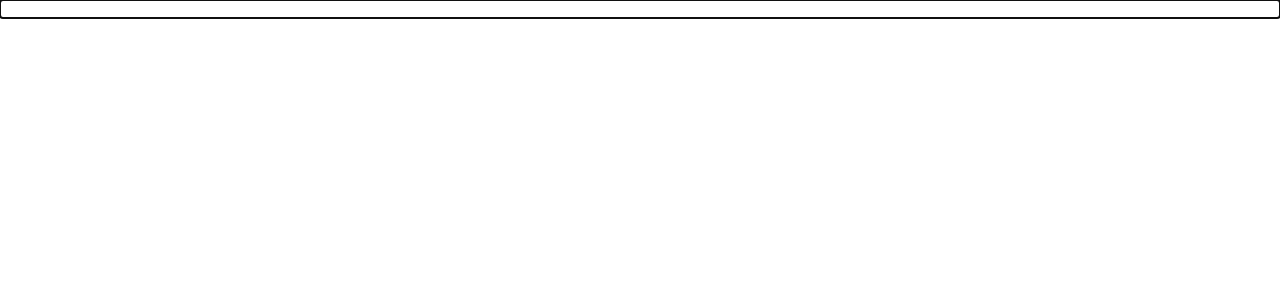
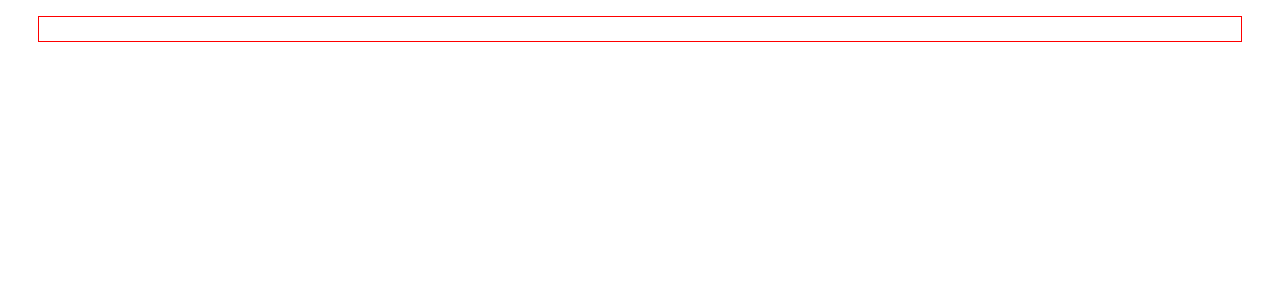
Before and after one commit to dkpark10/simple-editor, a Next.js app: page /test in a window 1280 px wide. Shown: the top 300 px of the page. Built offline with nearby package versions, Linux system fonts and the light colour scheme.

Commit message:
fix: 한글 중복입력 이슈 수정

```diff
--- a/package.json
+++ b/package.json
@@ -14,6 +14,7 @@
     "@types/react-dom": "18.2.6",
     "eslint": "8.44.0",
     "eslint-config-next": "13.4.9",
+    "lodash-es": "^4.17.21",
     "next": "13.4.9",
     "react": "18.2.0",
     "react-dom": "18.2.0",
@@ -21,6 +22,7 @@
     "uuid": "^9.0.0"
   },
   "devDependencies": {
+    "@types/lodash-es": "^4.17.7",
     "@types/uuid": "^9.0.2",
     "sass": "^1.63.6"
   }
--- a/src/pages/test.tsx
+++ b/src/pages/test.tsx
@@ -1,25 +1,118 @@
-import React, { useState, useRef, useEffect } from "react";
-import { setLastPosCaret } from "@/service";
+import React, { useEffect, useRef, useState } from "react";
+import {
+  setLastPosCaret,
+  getContentByMiddleEnter,
+  deleteMiddleContent,
+  getCaretPos,
+  setCaretPos,
+  checkEndCaretPos,
+  type ContentState,
+} from "@/service";
+import { v4 as uuidv4 } from "uuid";
+import styles from "@/styles/editor.module.scss";
 
-export default function EditorPage() {
-  const [content, setContent] = useState("");
+type KeyInput = 'Enter' | 'ArrowUp' | 'ArrowDown' | 'Backspace' | '';
 
-  const editorRef = useRef<HTMLDivElement | null>(null);
+export default function Editor() {
+  const [editorBlock, setEditorBlock] = useState<Array<ContentState>>([
+    {
+      id: 0,
+    },
+  ]);
+
+  const [currentRow, setCurrentRow] = useState(0);
+
+  const [lastKeyInput, setLastKeyInput] = useState<KeyInput>('');
+
+  const editorElementRef = useRef<Array<HTMLDivElement>>([]);
+
+  const contentTextRef = useRef<Array<string>>([]);
+
+  const onkeydown = (e: React.KeyboardEvent) => {
+    const isEndBlock = currentRow >= editorBlock.length - 1;
+
+    if (e.key === 'Enter') {
+      e.preventDefault();
+      if (isEndBlock) {
+        setCurrentRow(prev => prev + 1);
+        setEditorBlock((prev): Array<ContentState> => [
+          ...prev,
+          {
+            id: prev.length,
+          },
+        ]);
+        contentTextRef.current.push('');
+      } else {
+        const nextRow = currentRow + 1;
+        const { newBlockContent, blockContents } = getContentByMiddleEnter(
+          contentTextRef.current,
+          nextRow
+        );
+        contentTextRef.current = blockContents;
+        setEditorBlock(newBlockContent);
+        setCurrentRow(nextRow);
+      }
+
+      setLastKeyInput('Enter');
+    } else if (e.key === 'ArrowDown') {
+      /** @desc 끝이면 */
+      if (isEndBlock) return;
+
+      setCurrentRow(prev => prev + 1);
+      setLastKeyInput('ArrowDown');
+    } else if (e.key === 'ArrowUp') {
+      /** @desc 처음이면 */
+      if (currentRow <= 0) {
+        return;
+      }
+      setCurrentRow(prev => prev - 1);
+      setLastKeyInput('ArrowUp');
+    } else if(e.key === 'Backspace') {
+      if (contentTextRef.current[currentRow] === '' && currentRow >= 1) {
+        const nextRow = currentRow - 1;
+        const { newBlockContent, blockContents } = deleteMiddleContent(
+          contentTextRef.current,
+          currentRow
+        );
+
+        contentTextRef.current = blockContents;
+        setEditorBlock(newBlockContent);
+        setCurrentRow(nextRow);
+      }
+      setLastKeyInput('Backspace');
+    }
+  }
 
   const onInput = (e: React.KeyboardEvent<HTMLDivElement>) => {
-    setContent(e.currentTarget.textContent || '');
-  };
+    contentTextRef.current[currentRow] = e.currentTarget.textContent || "";
+  }
 
   useEffect(() => {
-    setLastPosCaret(editorRef.current);
-  })
+    editorElementRef.current[currentRow].focus();
+    if (lastKeyInput === 'Backspace') {
+      setTimeout(() => {
+        setLastPosCaret(editorElementRef.current[currentRow]);
+      }, 0);
+    }
+  }, [currentRow, lastKeyInput]);
 
   return (
-    <div
-      ref={editorRef}
-      onInput={onInput}
-      contentEditable
-      dangerouslySetInnerHTML={{ __html: content }}
-    />
+    <main className={styles["container"]}>
+      {editorBlock.map((block, idx) => (
+        <div
+          className={[styles['content'], block.id].join(' ')}
+          key={block.id}
+          contentEditable
+          ref={(element) => {
+            if (!element) return;
+            editorElementRef.current[idx] = element;
+          }}
+          onKeyDown={onkeydown}
+          onInput={onInput}
+          onFocus={() => setCurrentRow(idx)}
+          dangerouslySetInnerHTML={{ __html: contentTextRef.current[idx] }}
+        />
+      ))}
+    </main>
   );
 }
--- a/src/service/index.tsx
+++ b/src/service/index.tsx
@@ -1,5 +1,10 @@
 export interface ContentState {
   id: number;
+}
+
+export const lastCheckKorean = (text: string) => {
+  const regExp = /[ㄱ-ㅎㅏ-ㅣ가-힣]/g;
+  return regExp.test(text);
 }
 
 export const setLastPosCaret = (element: HTMLElement | null) => {
```
Also changed, not shown: src/components/editor.tsx (+36 -37 lines), 2 other files (tests, documents, lock files or other folders).
